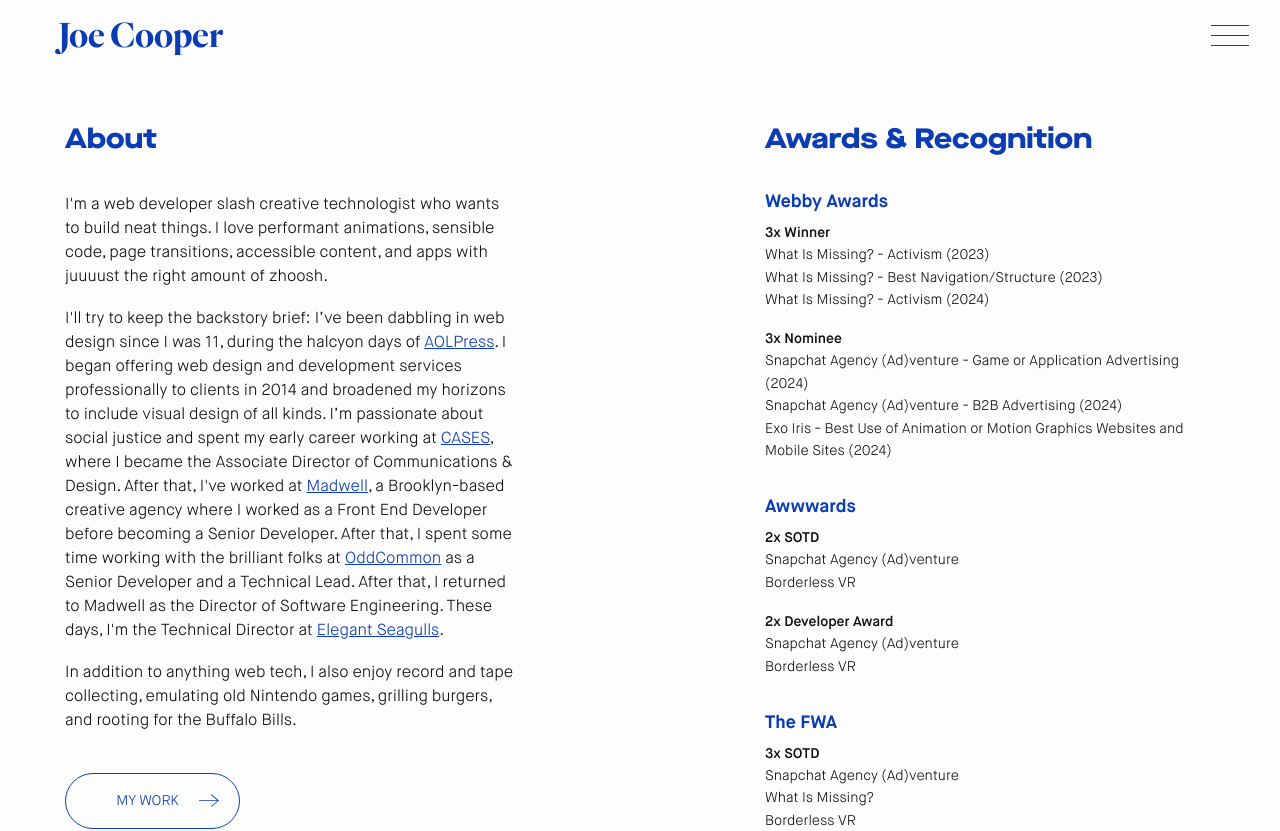
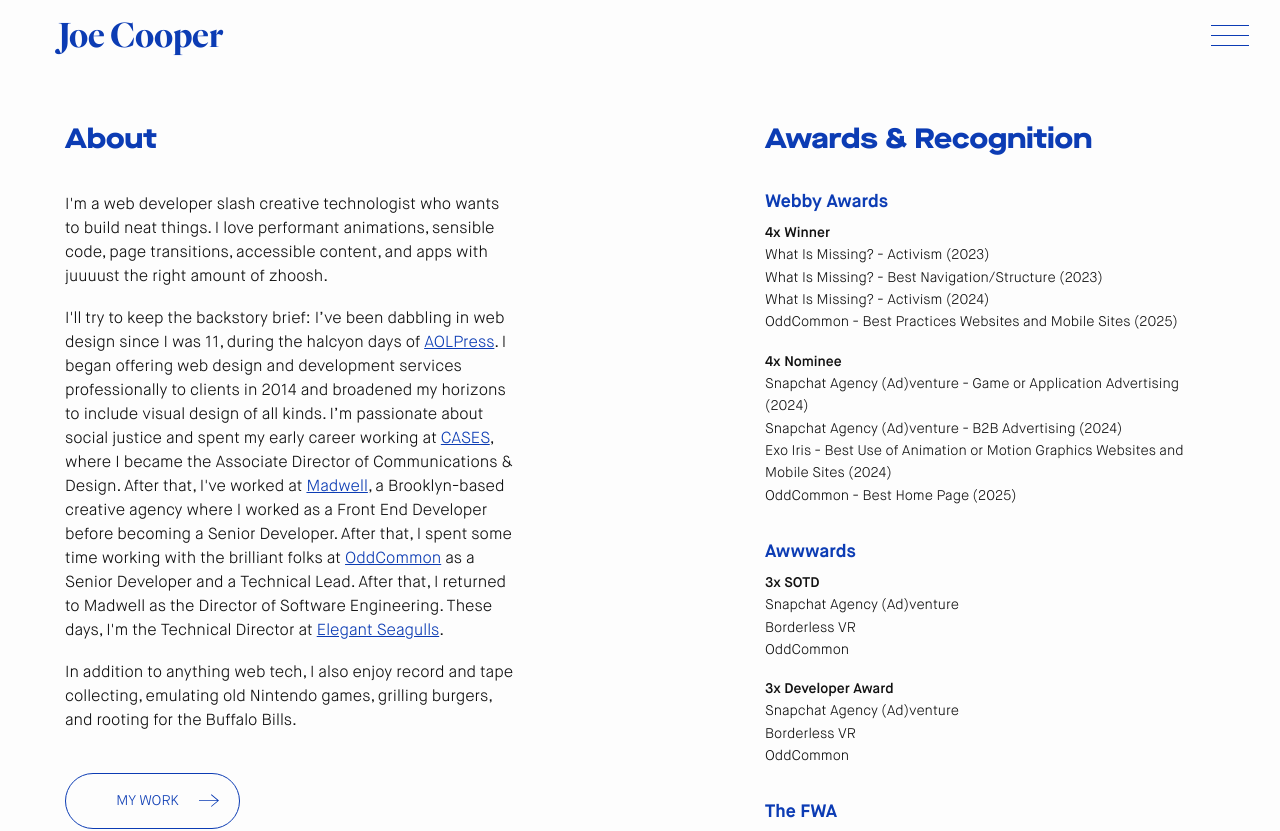
Before and after one commit to joecooper3/joecooper2021, a Next.js app: page /about in a window 1280 px wide. Shown: the top 831 px of the page. Built offline with nearby package versions, Linux system fonts and the light colour scheme.

Commit message:
Update awards with 2025 OddCommon entries

```diff
--- a/pages/about/index.tsx
+++ b/pages/about/index.tsx
@@ -87,13 +87,14 @@ export default function About() {
           <AwardsContainer>
             <h2>Awards & Recognition</h2>
             <h3>Webby Awards</h3>
-            <p>3x Winner</p>
+            <p>4x Winner</p>
             <ul className="no-mb">
               <li>What Is Missing? - Activism (2023)</li>
               <li>What Is Missing? - Best Navigation/Structure (2023)</li>
               <li>What Is Missing? - Activism (2024)</li>
+              <li>OddCommon - Best Practices Websites and Mobile Sites (2025)</li>
             </ul>
-            <p>3x Nominee</p>
+            <p>4x Nominee</p>
             <ul>
               <li>
                 Snapchat Agency (Ad)venture - Game or Application Advertising
@@ -104,24 +105,28 @@ export default function About() {
                 Exo Iris - Best Use of Animation or Motion Graphics Websites and
                 Mobile Sites (2024)
               </li>
+              <li>OddCommon - Best Home Page (2025)</li>
             </ul>
             <h3>Awwwards</h3>
-            <p>2x SOTD</p>
+            <p>3x SOTD</p>
             <ul className="no-mb">
               <li>Snapchat Agency (Ad)venture</li>
               <li>Borderless VR</li>
+              <li>OddCommon</li>
             </ul>
-            <p>2x Developer Award</p>
+            <p>3x Developer Award</p>
             <ul>
               <li>Snapchat Agency (Ad)venture</li>
               <li>Borderless VR</li>
+              <li>OddCommon</li>
             </ul>
             <h3>The FWA</h3>
-            <p>3x SOTD</p>
+            <p>4x SOTD</p>
             <ul>
               <li>Snapchat Agency (Ad)venture</li>
               <li>What Is Missing?</li>
               <li>Borderless VR</li>
+              <li>OddCommon</li>
             </ul>
             <h3>The Shorty Awards</h3>
             <ul className="add-mt">
```
